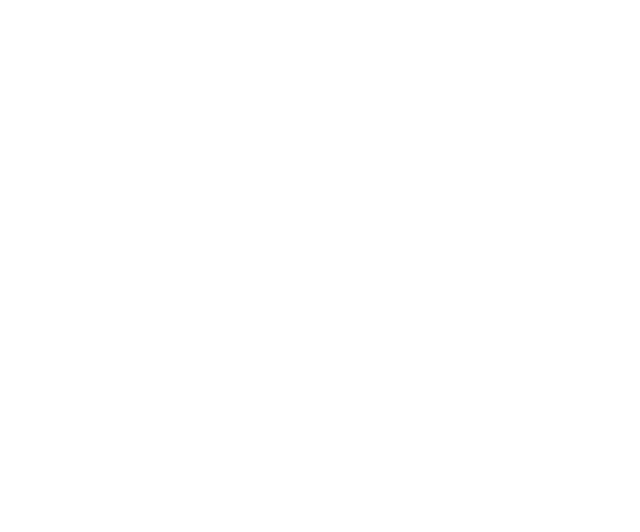
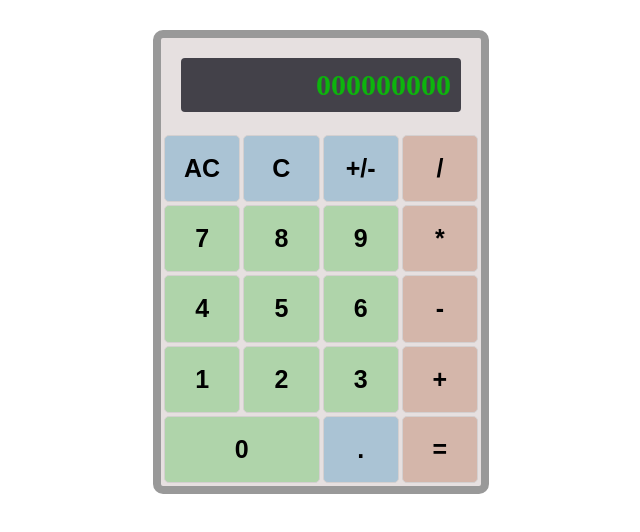
Before and after one commit to VanDeGraf/calculator, a plain HTML site: page index.html in a window 1280 px wide. Shown: the whole page, without its empty margins (319-959 px from the left). Drawn offline with Linux system fonts and the light colour scheme.

Commit message:
Create html/css interface of calculator.

```diff
--- a/index.html
+++ b/index.html
@@ -6,7 +6,36 @@
 </head>
 
 <body>
+    <div id="container">
+        <div id="screen">
+            000000000
+        </div>
+        <div id="buttons">
+            <button type="button" value="AC" data-key="0" class="btn-other">AC</button>
+            <button type="button" value="C" data-key="0" class="btn-other">C</button>
+            <button type="button" value="+-" data-key="0" class="btn-other">+/-</button>
+            <button type="button" value="/" data-key="0" class="btn-operator">/</button>
 
+            <button type="button" value="7" data-key="0" class="btn-number">7</button>
+            <button type="button" value="8" data-key="0" class="btn-number">8</button>
+            <button type="button" value="9" data-key="0" class="btn-number">9</button>
+            <button type="button" value="*" data-key="0" class="btn-operator">*</button>
+
+            <button type="button" value="4" data-key="0" class="btn-number">4</button>
+            <button type="button" value="5" data-key="0" class="btn-number">5</button>
+            <button type="button" value="6" data-key="0" class="btn-number">6</button>
+            <button type="button" value="-" data-key="0" class="btn-operator">-</button>
+
+            <button type="button" value="1" data-key="0" class="btn-number">1</button>
+            <button type="button" value="2" data-key="0" class="btn-number">2</button>
+            <button type="button" value="3" data-key="0" class="btn-number">3</button>
+            <button type="button" value="+" data-key="0" class="btn-operator">+</button>
+
+            <button type="button" value="0" data-key="0" class="btn-number" id="zero">0</button>
+            <button type="button" value="." data-key="0" class="btn-other">.</button>
+            <button type="button" value="=" data-key="0" class="btn-operator">=</button>
+        </div>
+    </div>
     <script type="text/javascript" src="index.js"></script>
 </body>
 
--- a/style.css
+++ b/style.css
@@ -0,0 +1,71 @@
+#container {
+    width: 25vw;
+    border: 8px solid rgb(153, 153, 153);
+    border-radius: 10px;
+    margin: 30px auto;
+    background-color: rgb(230, 224, 224);
+    height: 35vw;
+    display: flex;
+    flex-direction: column;
+}
+
+#screen {
+    font-size: 30px;
+    text-align: right;
+    padding: 10px;
+    margin: 20px;
+    border-radius: 4px;
+    background-color: rgb(67, 65, 73);
+    color: rgb(13, 179, 13);
+    font-weight: 700;
+    overflow: hidden;
+}
+
+#buttons {
+    padding: 3px;
+    flex-grow: 1;
+    display: grid;
+    grid-template-columns: 1fr 1fr 1fr 1fr;
+    grid-template-rows: 1fr 1fr 1fr 1fr 1fr;
+    grid-gap: 3px;
+}
+
+#zero {
+    grid-column: 1/3;
+}
+
+button {
+    font-size: 25px;
+    font-weight: 900;
+    border: 1px solid #d4d0d0;
+    transition: 0.3s;
+    border-radius: 5px;
+}
+
+button:hover {
+    cursor: pointer;
+}
+
+.btn-other {
+    background-color: rgb(170, 195, 212);
+}
+
+.btn-other:hover {
+    background-color: rgb(117, 149, 170);
+}
+
+.btn-number {
+    background-color: rgb(175, 212, 170);
+}
+
+.btn-number:hover {
+    background-color: rgb(136, 170, 117);
+}
+
+.btn-operator {
+    background-color: rgb(212, 182, 170);
+}
+
+.btn-operator:hover {
+    background-color: rgb(170, 129, 117);
+}
```
